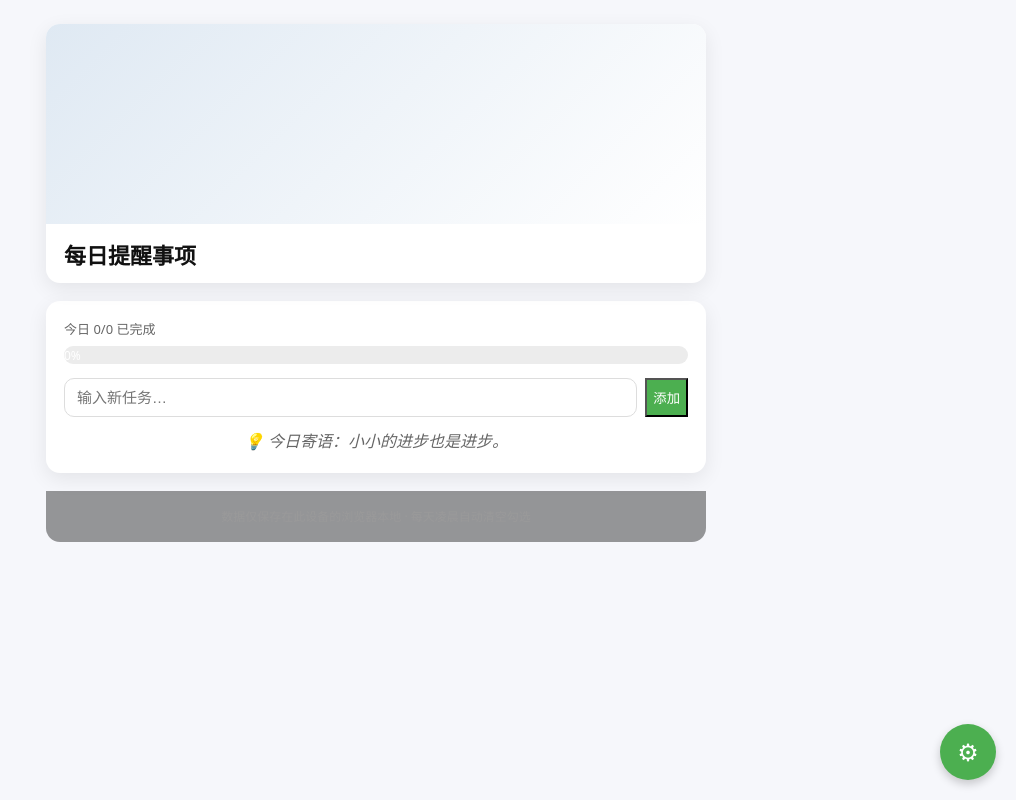
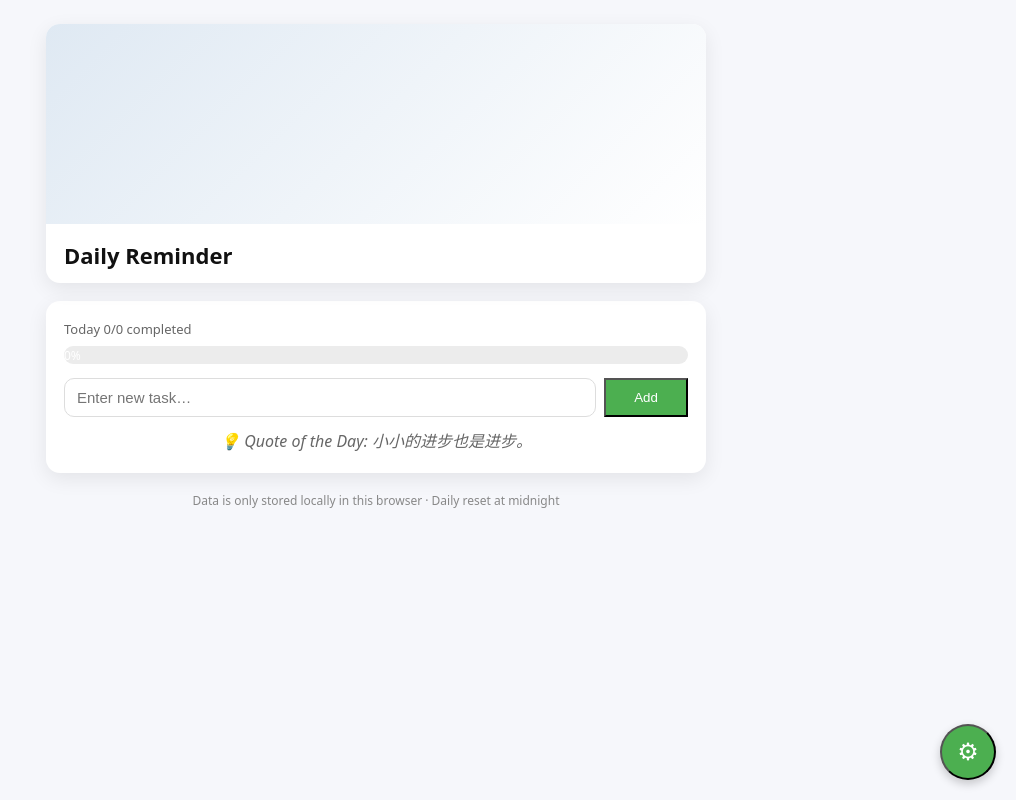
Before and after one commit to shawnzhao0518-art/Reminder, a plain HTML site: page index.html in a window 1280 px wide. Shown: the whole page, without its empty margins (264-1280 px from the left). Drawn offline with Linux system fonts and the light colour scheme.

Commit message:
index.html

```diff
--- a/index.html
+++ b/index.html
@@ -1,140 +1,289 @@
 <!DOCTYPE html>
-<html lang="zh">
+<html lang="en">
 <head>
   <meta charset="UTF-8" />
   <meta name="viewport" content="width=device-width, initial-scale=1" />
-  <title>每日提醒事项 · 自定义封面与背景</title>
+  <title>Daily Reminder</title>
   <style>
-    :root {
+    :root{
       --bg:#f6f7fb;
       --card:#ffffff;
       --text:#111;
       --muted:#666;
       --primary:#4caf50;
-      --danger:#e53935;
       --radius:14px;
       --shadow:0 6px 20px rgba(0,0,0,.08);
-      --footer-opacity:0.4;
     }
     *{box-sizing:border-box}
-    body{margin:0;background:var(--bg);color:var(--text);font-family:system-ui,-apple-system,Segoe UI,Roboto,Arial,sans-serif;line-height:1.6;padding:24px}
+    body{margin:0;background:var(--bg);color:var(--text);
+      font-family:system-ui,-apple-system,Segoe UI,Roboto,Arial,sans-serif;
+      line-height:1.6;padding:24px}
     .wrap{max-width:660px;margin:0 auto}
-    header{position:relative;background:var(--card);border-radius:var(--radius);box-shadow:var(--shadow);overflow:hidden}
-    .cover{height:200px;background:linear-gradient(135deg,#dfe9f3 0%, #ffffff 100%);display:flex;align-items:center;justify-content:center}
+    header{position:relative;background:var(--card);
+      border-radius:var(--radius);box-shadow:var(--shadow);overflow:hidden}
+    .cover{height:200px;background:linear-gradient(135deg,#dfe9f3,#fff);
+      display:flex;align-items:center;justify-content:center}
     .cover img{width:100%;height:100%;object-fit:cover;display:block}
     h1{margin:0;padding:14px 18px 10px;font-size:22px}
-    main{margin-top:18px;background:var(--card);border-radius:var(--radius);box-shadow:var(--shadow);padding:18px}
-    .progress{margin:6px 0 14px;background:#ececec;border-radius:10px;overflow:hidden;height:18px}
-    .progress-bar{height:100%;width:0%;background:var(--primary);color:#fff;font-size:12px;text-align:center;transition:width .25s ease}
+    main{margin-top:18px;background:var(--card);border-radius:var(--radius);
+      box-shadow:var(--shadow);padding:18px}
     .stats{font-size:13px;color:var(--muted);margin-bottom:6px}
-    #taskList .task{display:flex;align-items:center;justify-content:space-between;padding:10px 0;border-bottom:1px dashed #eee}
+    .progress{margin:6px 0 14px;background:#ececec;border-radius:10px;
+      overflow:hidden;height:18px}
+    .progress-bar{height:100%;width:0%;background:var(--primary);
+      color:#fff;font-size:12px;text-align:center;transition:width .25s ease}
+    #taskList .task{display:flex;align-items:center;
+      justify-content:space-between;padding:10px 0;border-bottom:1px dashed #eee}
     #taskList .task:last-child{border-bottom:0}
     .task-left{display:flex;align-items:center;gap:10px}
     .task-title{font-size:16px}
-    .removeBtn{cursor:pointer;font-size:18px;color:#999;user-select:none}
+    .removeBtn{cursor:pointer;font-size:18px;color:#999}
     .removeBtn:hover{color:#000}
     .addTask{display:flex;margin-top:10px;gap:8px}
-    .addTask input{flex:1;padding:10px 12px;border:1px solid #ddd;border-radius:10px;font-size:15px}
+    .addTask input{flex:1;padding:10px 12px;border:1px solid #ddd;
+      border-radius:10px;font-size:15px}
+    .addTask .btn{min-width:84px}
     .quote{margin-top:12px;text-align:center;color:var(--muted);font-style:italic}
-    .completeMsg{display:none;text-align:center;margin-top:12px;font-weight:700;color:#2e7d32}
-    footer{margin-top:18px;text-align:center;color:#fff;font-size:12px;padding:16px;border-radius:0 0 14px 14px;background-size:cover;background-position:center;position:relative;overflow:hidden}
-    footer::before{content:"";position:absolute;top:0;left:0;right:0;bottom:0;background:rgba(0,0,0,var(--footer-opacity));z-index:0}
-    footer *{position:relative;z-index:1}
-    /* 浮动按钮和面板 */
-    .fab{position:fixed;bottom:20px;right:20px;width:56px;height:56px;border-radius:50%;background:var(--primary);color:#fff;font-size:24px;display:flex;align-items:center;justify-content:center;cursor:pointer;box-shadow:0 4px 10px rgba(0,0,0,.2);z-index:999}
-    .settings-panel{position:fixed;bottom:90px;right:20px;width:260px;background:#fff;border-radius:12px;box-shadow:0 6px 20px rgba(0,0,0,.15);padding:16px;display:none;z-index:998}
+    .completeMsg{display:none;text-align:center;margin-top:12px;
+      font-weight:700;color:#2e7d32}
+    footer{margin-top:18px;text-align:center;color:#888;font-size:12px}
+
+    /* Floating button and settings panel */
+    .fab{position:fixed;right:20px;bottom:20px;width:56px;height:56px;
+      border-radius:50%;background:var(--primary);color:#fff;font-size:24px;
+      display:flex;align-items:center;justify-content:center;cursor:pointer;
+      box-shadow:0 4px 10px rgba(0,0,0,.2);z-index:999}
+    .settings-panel{position:fixed;right:20px;bottom:90px;width:280px;
+      background:#fff;border-radius:12px;box-shadow:0 6px 20px rgba(0,0,0,.15);
+      padding:16px;display:none;z-index:998}
     .settings-panel h3{margin:8px 0;font-size:15px;color:#333}
-    .settings-panel .btn{display:inline-block;margin:4px 2px;padding:6px 10px;font-size:13px;border-radius:8px;border:0;cursor:pointer}
-    .settings-panel input[type="file"]{display:none}
+    .settings-panel .btn{display:inline-block;margin:4px 2px;padding:6px 10px;
+      font-size:13px;border-radius:8px;border:0;cursor:pointer}
     .btn.primary{background:var(--primary);color:#fff}
     .btn.secondary{background:#eee;color:#111}
-    .slider{width:100%}
+    select{margin-top:4px;padding:4px}
   </style>
 </head>
 <body>
   <div class="wrap">
     <header>
-      <div class="cover" id="coverBox"><img id="coverImage" alt="" style="display:none" /></div>
-      <h1>每日提醒事项</h1>
+      <div class="cover" id="coverBox">
+        <img id="coverImage" alt="cover" style="display:none" />
+      </div>
+      <h1 id="title">Daily Reminder</h1>
     </header>
+
     <main>
-      <div class="stats" id="statsTxt">今日 0/0 已完成</div>
+      <div class="stats" id="statsTxt">Today 0/0 completed</div>
       <div class="progress"><div class="progress-bar" id="progressBar">0%</div></div>
+
       <div id="taskList"></div>
+
       <div class="addTask">
-        <input id="newTaskInput" type="text" placeholder="输入新任务…" />
-        <button class="btn primary" id="addBtn">添加</button>
+        <input id="newTaskInput" type="text" placeholder="Enter new task…" />
+        <button class="btn primary" id="addBtn">Add</button>
       </div>
-      <div class="completeMsg" id="completeMsg">🎉 今日任务全部完成！</div>
-      <div class="quote" id="dailyQuote">💡 今日寄语：加载中…</div>
+
+      <div class="completeMsg" id="completeMsg">🎉 All tasks completed!</div>
+      <div class="quote" id="dailyQuote">💡 Quote of the Day: Loading…</div>
     </main>
-    <footer id="footer">数据仅保存在此设备的浏览器本地 · 每天凌晨自动清空勾选</footer>
+
+    <footer id="footer">
+      Data is only stored locally in this browser · Daily reset at midnight
+    </footer>
   </div>
-  <!-- 浮动按钮和设置面板 -->
-  <div class="fab" id="fab">⚙</div>
+
+  <!-- Settings -->
+  <button class="fab" id="fab">⚙</button>
   <div class="settings-panel" id="settingsPanel">
-    <h3>封面设置</h3>
-    <label class="btn secondary" for="coverFile">选择封面</label>
+    <h3 id="coverSettings">Cover Settings</h3>
+    <label class="btn secondary" for="coverFile" id="selectCoverBtn">Select Cover</label>
     <input id="coverFile" type="file" accept="image/*" />
-    <button class="btn secondary" id="removeCoverBtn">移除封面</button>
-    <h3>底部背景设置</h3>
-    <label class="btn secondary" for="footerFile">选择背景</label>
-    <input id="footerFile" type="file" accept="image/*" />
-    <button class="btn secondary" id="removeFooterBg">移除背景</button>
-    <div style="margin-top:8px;">
-      <label>透明度：</label>
-      <input type="range" id="footerOpacity" class="slider" min="0" max="100" value="40">
-    </div>
+    <button class="btn secondary" id="removeCoverBtn">Remove Cover</button>
+
+    <h3 id="taskSettings">Task List</h3>
+    <button class="btn secondary" id="exportBtn">Export Tasks</button>
+    <button class="btn secondary" id="importBtn">Import Tasks</button>
+
+    <h3>Language / 语言</h3>
+    <select id="langSelect">
+      <option value="en">English</option>
+      <option value="zh">中文</option>
+    </select>
   </div>
 
   <script>
-    const KEY="dailyTasks_v2", KEY_DATE="lastResetDate", KEY_COVER="coverImageDataURL", KEY_QUOTE="dailyQuote";
-    const FOOTER_KEY="footerBgDataURL", FOOTER_OPACITY_KEY="footerBgOpacity";
+    const KEY="dailyTasks_v2",KEY_DATE="lastResetDate",KEY_COVER="coverImageDataURL",KEY_QUOTE="dailyQuote";
+
+    const i18n = {
+      en: {
+        title:"Daily Reminder",
+        add:"Add",
+        removeCover:"Remove Cover",
+        selectCover:"Select Cover",
+        stats:(d,t)=>`Today ${d}/${t} completed`,
+        completed:"🎉 All tasks completed!",
+        quote:"💡 Quote of the Day: ",
+        footer:"Data is only stored locally in this browser · Daily reset at midnight",
+        export:"Export Tasks",
+        import:"Import Tasks",
+        coverSettings:"Cover Settings",
+        taskSettings:"Task List"
+      },
+      zh: {
+        title:"每日提醒事项",
+        add:"添加",
+        removeCover:"移除封面",
+        selectCover:"选择封面",
+        stats:(d,t)=>`今日 ${d}/${t} 已完成`,
+        completed:"🎉 今日任务全部完成！",
+        quote:"💡 今日寄语：",
+        footer:"数据仅保存在此设备的浏览器本地 · 每天凌晨自动清空勾选",
+        export:"导出任务",
+        import:"导入任务",
+        coverSettings:"封面设置",
+        taskSettings:"任务清单"
+      }
+    };
+
     const quotes=["坚持就是胜利！","每一天都是新的开始。","小小的进步也是进步。","今天的努力会换来明天的成就。","保持微笑，继续前进。","你比自己想象的更强大。","失败只是成功的垫脚石。","相信自己，你能做到！","成功来自于每日的坚持。","未来属于努力的人。"];
+
     const els={
       coverImage:document.getElementById("coverImage"),
       coverFile:document.getElementById("coverFile"),
       removeCoverBtn:document.getElementById("removeCoverBtn"),
+      addBtn:document.getElementById("addBtn"),
+      newTaskInput:document.getElementById("newTaskInput"),
       taskList:document.getElementById("taskList"),
-      newTaskInput:document.getElementById("newTaskInput"),
-      addBtn:document.getElementById("addBtn"),
       progressBar:document.getElementById("progressBar"),
       completeMsg:document.getElementById("completeMsg"),
       dailyQuote:document.getElementById("dailyQuote"),
       statsTxt:document.getElementById("statsTxt"),
       footer:document.getElementById("footer"),
-      footerFile:document.getElementById("footerFile"),
-      removeFooterBg:document.getElementById("removeFooterBg"),
-      footerOpacity:document.getElementById("footerOpacity"),
+      exportBtn:document.getElementById("exportBtn"),
+      importBtn:document.getElementById("importBtn"),
       fab:document.getElementById("fab"),
-      settingsPanel:document.getElementById("settingsPanel")
+      settingsPanel:document.getElementById("settingsPanel"),
+      title:document.getElementById("title"),
+      selectCoverBtn:document.getElementById("selectCoverBtn"),
+      coverSettings:document.getElementById("coverSettings"),
+      taskSettings:document.getElementById("taskSettings"),
+      langSelect:document.getElementById("langSelect")
     };
 
     function todayKey(){return new Date().toDateString();}
     function loadData(){try{return JSON.parse(localStorage.getItem(KEY))||{tasks:[],checked:{}}}catch{return{tasks:[],checked:{}}}}
-    function saveData(data){localStorage.setItem(KEY,JSON.stringify(data));}
-    function resetIfNewDay(){const last=localStorage.getItem(KEY_DATE),today=todayKey();if(last!==today){const data=loadData();data.checked={};saveData(data);localStorage.setItem(KEY_DATE,today);const q=quotes[Math.floor(Math.random()*quotes.length)];localStorage.setItem(KEY_QUOTE,q);}}
+    function saveData(d){localStorage.setItem(KEY,JSON.stringify(d));}
+
+    // Reset daily
+    function resetIfNewDay(){
+      const last=localStorage.getItem(KEY_DATE),today=todayKey();
+      if(last!==today){
+        const d=loadData();d.checked={};saveData(d);
+        localStorage.setItem(KEY_DATE,today);
+        const q=quotes[Math.floor(Math.random()*quotes.length)];
+        localStorage.setItem(KEY_QUOTE,q);
+        updateProgress();
+      }
+    }
     setInterval(resetIfNewDay,60000);
 
-    function loadCover(){const url=localStorage.getItem(KEY_COVER);if(url){els.coverImage.src=url;els.coverImage.style.display="block"}else{els.coverImage.removeAttribute("src");els.coverImage.style.display="none"}}
-    els.coverFile.addEventListener("change",e=>{const f=e.target.files[0];if(!f)return;const r=new FileReader();r.onload=ev=>{localStorage.setItem(KEY_COVER,ev.target.result);loadCover()};r.readAsDataURL(f);e.target.value=""});
+    // Cover
+    function loadCover(){
+      const url=localStorage.getItem(KEY_COVER);
+      if(url){els.coverImage.src=url;els.coverImage.style.display="block";}
+      else{els.coverImage.style.display="none";}
+    }
+    els.coverFile.addEventListener("change",e=>{
+      const f=e.target.files[0];if(!f)return;
+      const r=new FileReader();
+      r.onload=ev=>{localStorage.setItem(KEY_COVER,ev.target.result);loadCover();};
+      r.readAsDataURL(f);e.target.value="";
+    });
     els.removeCoverBtn.addEventListener("click",()=>{localStorage.removeItem(KEY_COVER);loadCover();});
 
-    function loadFooterBg(){const url=localStorage.getItem(FOOTER_KEY);els.footer.style.backgroundImage=url?`url(${url})`:"";const op=localStorage.getItem(FOOTER_OPACITY_KEY)||40;els.footerOpacity.value=op;document.documentElement.style.setProperty("--footer-opacity",op/100);}
-    els.footerFile.addEventListener("change",e=>{const f=e.target.files[0];if(!f)return;const r=new FileReader();r.onload=ev=>{localStorage.setItem(FOOTER_KEY,ev.target.result);loadFooterBg()};r.readAsDataURL(f);e.target.value=""});
-    els.removeFooterBg.addEventListener("click",()=>{localStorage.removeItem(FOOTER_KEY);loadFooterBg();});
-    els.footerOpacity.addEventListener("input",e=>{const v=e.target.value;localStorage.setItem(FOOTER_OPACITY_KEY,v);document.documentElement.style.setProperty("--footer-opacity",v/100);});
+    // Tasks
+    function updateProgress(){
+      const d=loadData(),t=d.tasks.length,done=d.tasks.filter(x=>d.checked[x]).length;
+      const p=t===0?0:Math.round(done/t*100);
+      els.progressBar.style.width=p+"%";els.progressBar.textContent=p+"%";
+      els.statsTxt.textContent=currentLang.stats(done,t);
+      els.completeMsg.style.display=(t>0&&done===t)?"block":"none";
+    }
+    function renderTasks(){
+      const d=loadData();els.taskList.innerHTML="";
+      d.tasks.forEach(task=>{
+        const row=document.createElement("div");row.className="task";
+        const left=document.createElement("div");left.className="task-left";
+        const box=document.createElement("input");box.type="checkbox";box.checked=!!d.checked[task];
+        box.addEventListener("change",()=>{d.checked[task]=box.checked;saveData(d);updateProgress();});
+        const label=document.createElement("div");label.className="task-title";label.textContent=task;
+        left.appendChild(box);left.appendChild(label);
+        const del=document.createElement("span");del.className="removeBtn";del.textContent="✕";del.addEventListener("click",()=>{
+          d.tasks=d.tasks.filter(t=>t!==task);delete d.checked[task];saveData(d);renderTasks();updateProgress();
+        });
+        row.appendChild(left);row.appendChild(del);els.taskList.appendChild(row);
+      });
+      updateProgress();
+    }
+    function addTask(){
+      const v=els.newTaskInput.value.trim();if(!v)return;
+      const d=loadData();
+      if(!d.tasks.includes(v)){d.tasks.push(v);saveData(d);els.newTaskInput.value="";renderTasks();}
+    }
+    els.addBtn.addEventListener("click",addTask);
+    els.newTaskInput.addEventListener("keydown",e=>{if(e.key==="Enter")addTask();});
 
-    function updateProgress(){const d=loadData();const t=d.tasks.length;const done=d.tasks.filter(x=>d.checked[x]).length;const p=t===0?0:Math.round(done/t*100);els.progressBar.style.width=p+"%";els.progressBar.textContent=p+"%";els.statsTxt.textContent=`今日 ${done}/${t} 已完成`;els.completeMsg.style.display=(t>0&&done===t)?"block":"none";}
-    function renderTasks(){const d=loadData();els.taskList.innerHTML="";d.tasks.forEach(task=>{const row=document.createElement("div");row.className="task";const left=document.createElement("div");left.className="task-left";const box=document.createElement("input");box.type="checkbox";box.checked=!!d.checked[task];box.addEventListener("change",()=>{d.checked[task]=box.checked;saveData(d);updateProgress();});const label=document.createElement("div");label.className="task-title";label.textContent=task;left.appendChild(box);left.appendChild(label);const del=document.createElement("span");del.className="removeBtn";del.textContent="✕";del.addEventListener("click",()=>{d.tasks=d.tasks.filter(t=>t!==task);delete d.checked[task];saveData(d);renderTasks();updateProgress();});row.appendChild(left);row.appendChild(del);els.taskList.appendChild(row);});updateProgress();}
-    els.addBtn.addEventListener("click",addTask);els.newTaskInput.addEventListener("keydown",e=>{if(e.key==="Enter")addTask();});
-    function addTask(){const v=els.newTaskInput.value.trim();if(!v)return;const d=loadData();if(!d.tasks.includes(v)){d.tasks.push(v);saveData(d);els.newTaskInput.value="";renderTasks();}}
-    function loadQuote(){const q=localStorage.getItem(KEY_QUOTE)||quotes[0];els.dailyQuote.textContent="💡 今日寄语："+q;}
+    // Export/Import
+    els.exportBtn.addEventListener("click",()=>{
+      const d=loadData();const payload=JSON.stringify({tasks:d.tasks},null,2);
+      if(navigator.clipboard){navigator.clipboard.writeText(payload).then(()=>alert("Copied:\n\n"+payload));}
+      else alert("Tasks JSON:\n\n"+payload);
+    });
+    els.importBtn.addEventListener("click",()=>{
+      const txt=prompt("Paste tasks JSON:");if(!txt)return;
+      try{const obj=JSON.parse(txt);
+        if(Array.isArray(obj.tasks)){const d=loadData();d.tasks=[...new Set(obj.tasks)];d.checked={};saveData(d);renderTasks();updateProgress();}
+      }catch{alert("Invalid format");}
+    });
 
-    // FAB 开关
+    // Quote
+    function loadQuote(){
+      const q=localStorage.getItem(KEY_QUOTE)||quotes[0];
+      els.dailyQuote.textContent=currentLang.quote+q;
+    }
+
+    // Language
+    let currentLang=i18n[localStorage.getItem("lang")||"en"];
+    function applyLang(lang){
+      currentLang=i18n[lang];
+      localStorage.setItem("lang",lang);
+      document.title=currentLang.title;
+      els.title.textContent=currentLang.title;
+      els.addBtn.textContent=currentLang.add;
+      els.removeCoverBtn.textContent=currentLang.removeCover;
+      els.selectCoverBtn.textContent=currentLang.selectCover;
+      els.exportBtn.textContent=currentLang.export;
+      els.importBtn.textContent=currentLang.import;
+      els.coverSettings.textContent=currentLang.coverSettings;
+      els.taskSettings.textContent=currentLang.taskSettings;
+      els.footer.textContent=currentLang.footer;
+      els.completeMsg.textContent=currentLang.completed;
+      updateProgress();
+      loadQuote();
+    }
+    els.langSelect.value=localStorage.getItem("lang")||"en";
+    els.langSelect.addEventListener("change",e=>applyLang(e.target.value));
+
+    // Settings panel
     els.fab.addEventListener("click",()=>{els.settingsPanel.style.display=els.settingsPanel.style.display==="block"?"none":"block";});
 
-    (function init(){resetIfNewDay();localStorage.setItem(KEY_DATE,todayKey());loadCover();renderTasks();loadQuote();loadFooterBg();})();
+    (function init(){
+      resetIfNewDay();
+      localStorage.setItem(KEY_DATE,todayKey());
+      loadCover();renderTasks();loadQuote();
+      applyLang(localStorage.getItem("lang")||"en");
+    })();
   </script>
 </body>
 </html>
```
